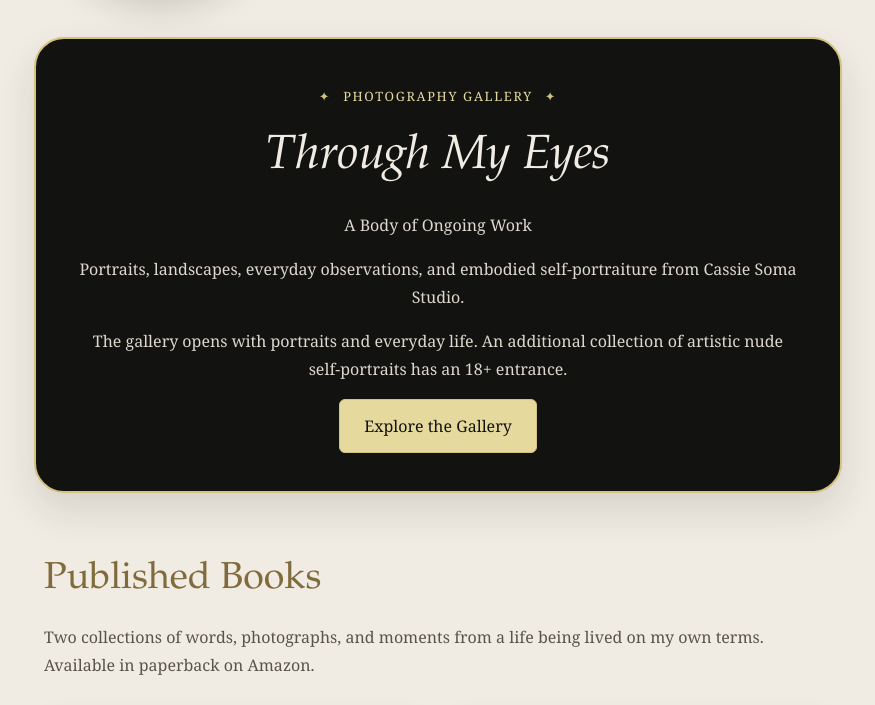
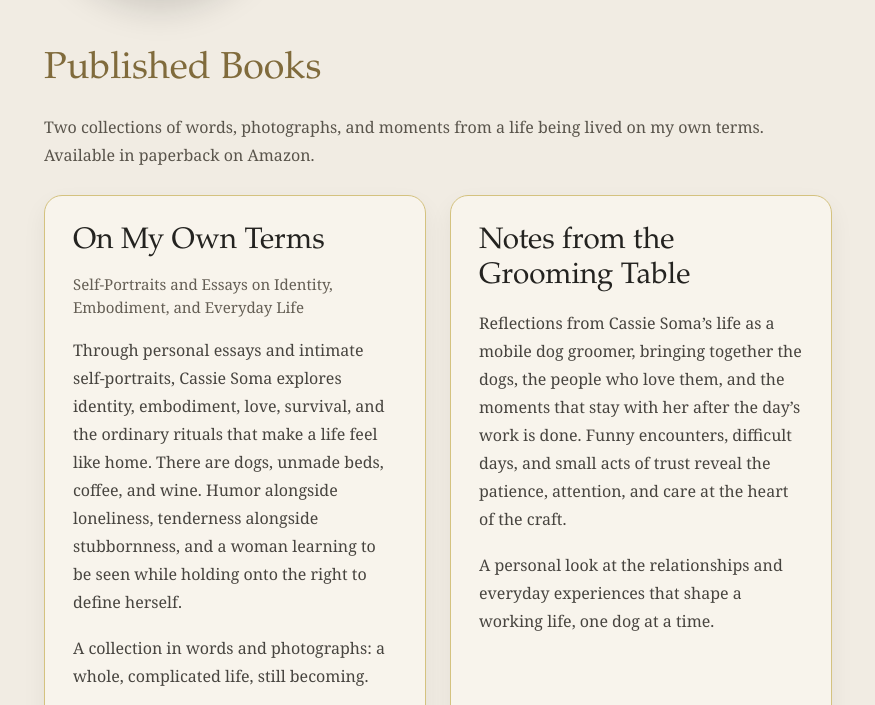
Before and after one commit to cassiesomastudio/cassiesoma.github.io, a plain HTML site: page studio.html in a window 1280 px wide. Shown: the part 769-1474 px from the top of the page, without its empty margins (202-1077 px from the left). Drawn offline with Linux system fonts and the light colour scheme.

Commit message:
Move gallery entrance to a quiet text link above the footer

```diff
--- a/studio.html
+++ b/studio.html
@@ -349,7 +349,7 @@ header h1,.intro h2,.featured-story h2,.writing-section h2{font-family:Baskervil
 @media(max-width:700px){.fiction-sunday-thumb{flex-basis:64px}.fiction-sunday-thumb img{width:64px;height:auto}}
 .salton-sea-thumb{flex-basis:120px}.salton-sea-thumb img{width:120px;height:auto;border-radius:10px}
 @media(max-width:700px){.salton-sea-thumb{flex-basis:96px}.salton-sea-thumb img{width:96px;height:auto}}
-.gallery-button{display:inline-block;padding:12px 24px;border:1px solid var(--gold);border-radius:6px;background:var(--pale-gold);color:var(--night)!important;text-decoration:none}.gallery-button:focus-visible{outline:3px solid var(--gold);outline-offset:5px}</style>
+.gallery-button{display:inline-block;padding:8px 10px;color:#645e54;font-size:.9rem;text-decoration:underline;text-underline-offset:4px}.gallery-foot{text-align:center;margin:36px 0 0}.gallery-button:focus-visible{outline:3px solid var(--gold);outline-offset:5px}</style>
 </head>
 
 <body>
@@ -381,16 +381,6 @@ header h1,.intro h2,.featured-story h2,.writing-section h2{font-family:Baskervil
                 This space holds photography and writing together — not as separate disciplines, but as parts of the same unfolding life.
             </p>
         </div>
-    </section>
-
-
-    <section class="featured-story" id="photography-gallery" aria-labelledby="gallery-title">
-        <p class="label">Photography gallery</p>
-        <h2 id="gallery-title">Through My Eyes</h2>
-        <p>A Body of Ongoing Work</p>
-        <p>Portraits, landscapes, everyday observations, and embodied self-portraiture from Cassie Soma Studio.</p>
-        <p>The gallery opens with portraits and everyday life. An additional collection of artistic nude self-portraits has an 18+ entrance.</p>
-        <a class="gallery-button" href="gallery.html">Explore the Gallery</a>
     </section>
 
     <section class="published-books" id="published-books" aria-labelledby="published-books-title">
@@ -506,8 +496,8 @@ header h1,.intro h2,.featured-story h2,.writing-section h2{font-family:Baskervil
         </div>
     </section>
 
+<p class="gallery-foot"><a class="gallery-button" href="gallery.html">Through My Eyes · Photography Gallery</a></p>
 </div>
-
 <footer>
     © Cassie Soma Studio
 </footer>
```
